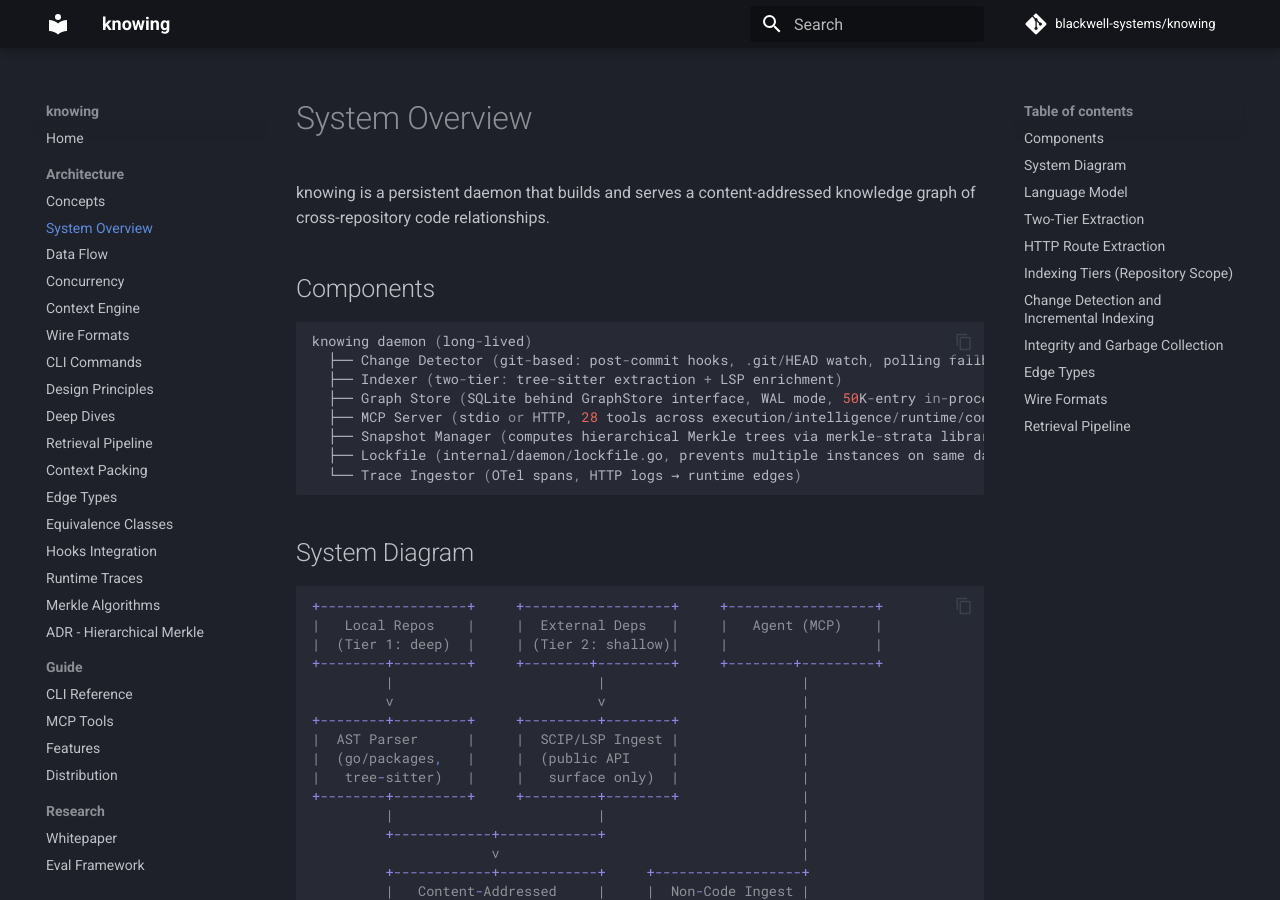
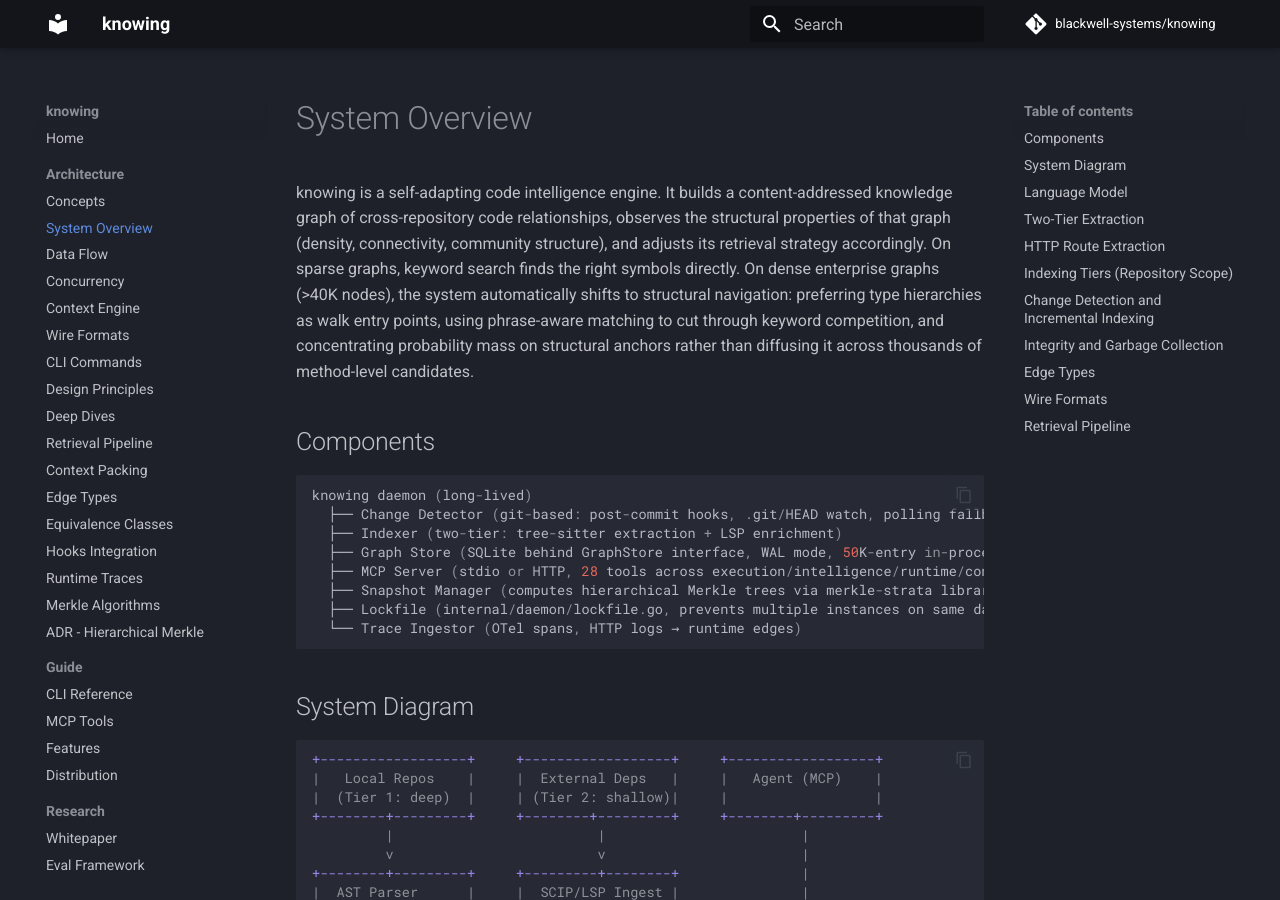
Before and after one commit to blackwell-systems/knowing, an MkDocs documentation site: the page built from docs/architecture/system-overview.md, in a window 1280 px wide and 900 px high. Built offline with MkDocs 1.6.1 and Material for MkDocs 9.7.7, drawn with Linux system fonts in a browser that asks for light colours; comment, search, counter and statistics services are not loaded.

Commit message:
docs: identity lift across README and system-overview
Core message shift: "self-adapting code intelligence engine that gets
smarter with scale, not dumber." The system observes its own graph
density and adjusts retrieval strategy automatically.

```diff
--- a/docs/architecture/system-overview.md
+++ b/docs/architecture/system-overview.md
@@ -1,6 +1,6 @@
 # System Overview
 
-knowing is a persistent daemon that builds and serves a content-addressed knowledge graph of cross-repository code relationships.
+knowing is a self-adapting code intelligence engine. It builds a content-addressed knowledge graph of cross-repository code relationships, observes the structural properties of that graph (density, connectivity, community structure), and adjusts its retrieval strategy accordingly. On sparse graphs, keyword search finds the right symbols directly. On dense enterprise graphs (>40K nodes), the system automatically shifts to structural navigation: preferring type hierarchies as walk entry points, using phrase-aware matching to cut through keyword competition, and concentrating probability mass on structural anchors rather than diffusing it across thousands of method-level candidates.
 
 ## Components
 
```
Also changed, not shown: README.md (+1 -1 lines).
